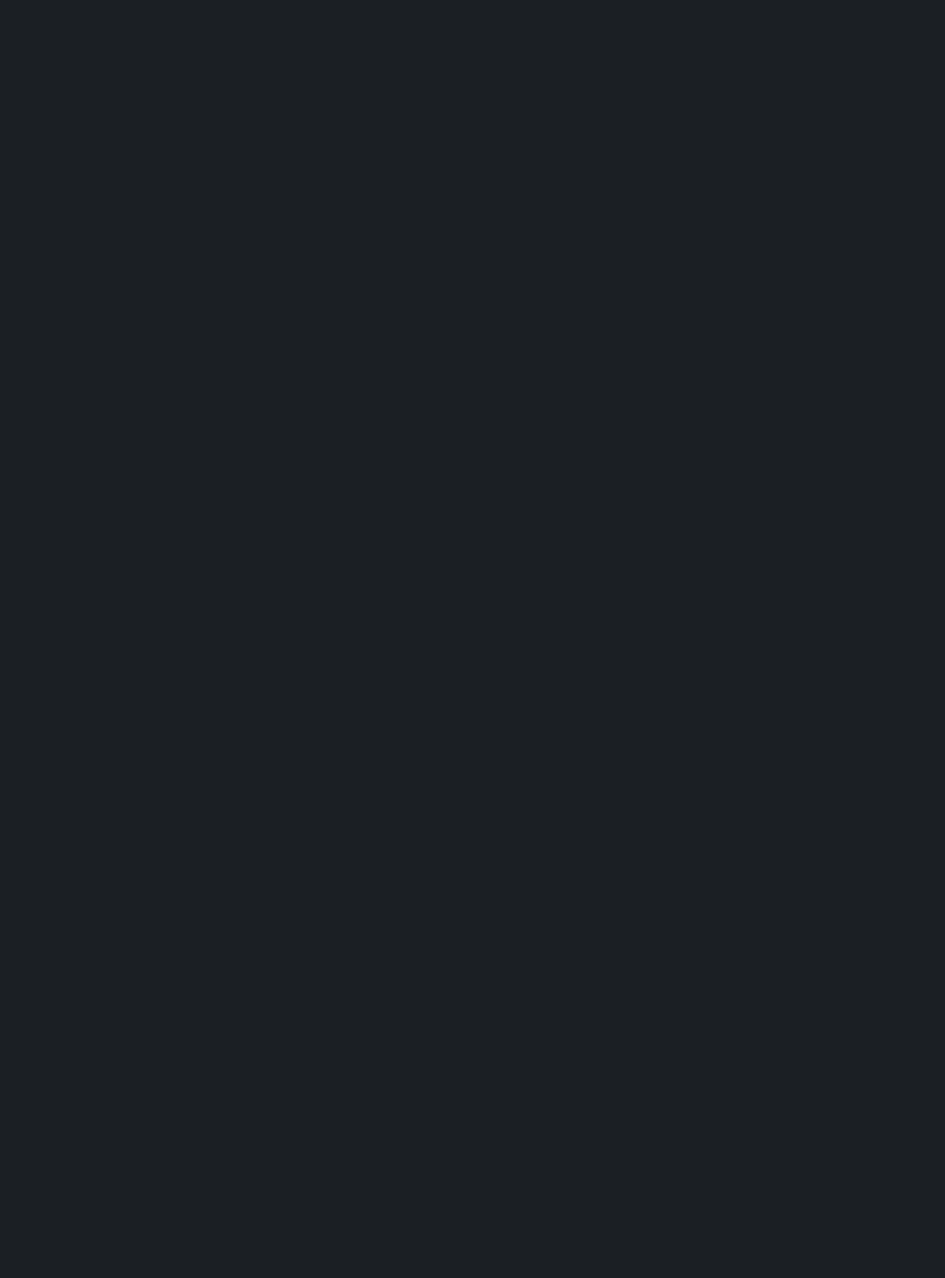
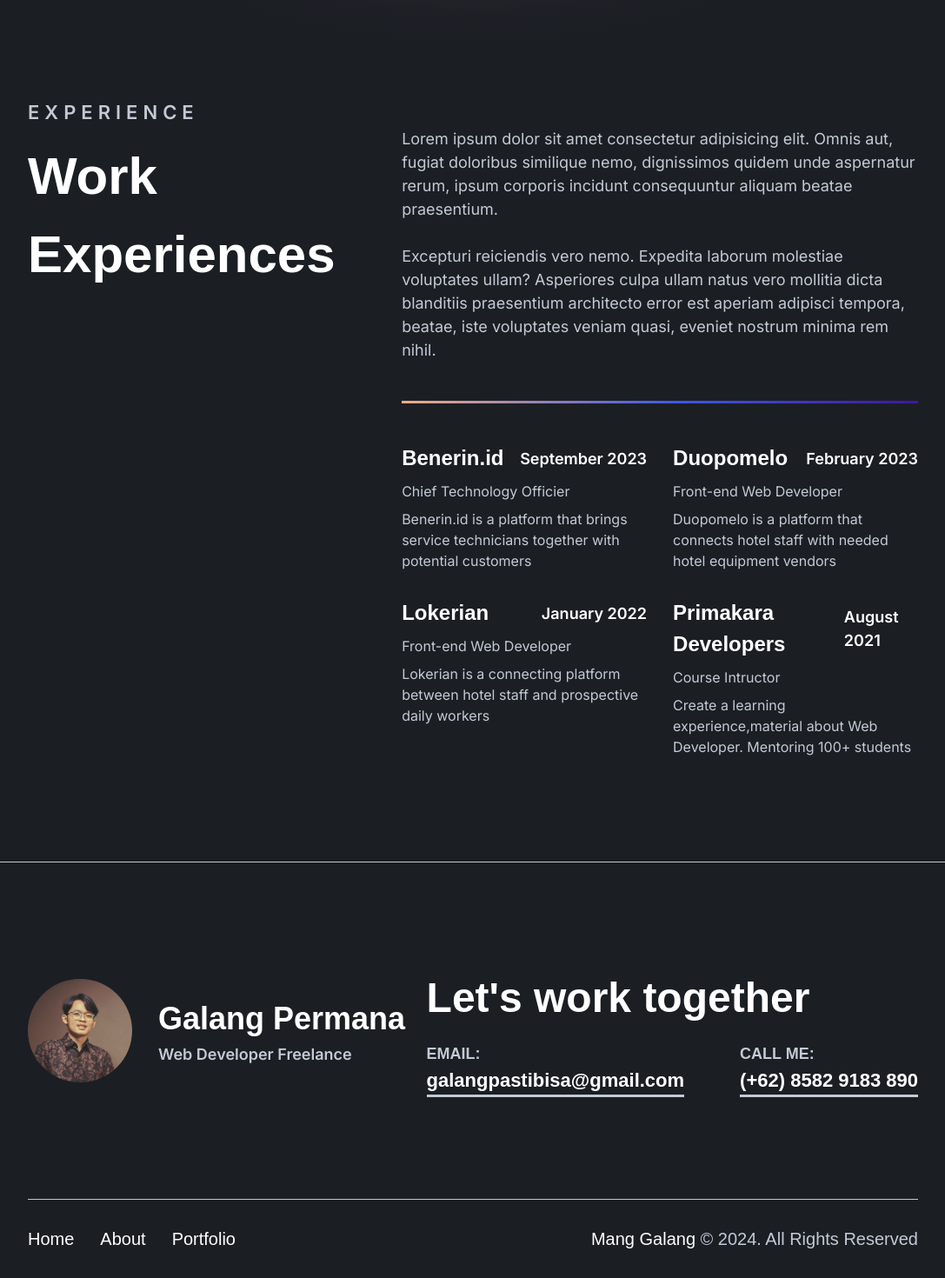
Before and after one commit to manggalang/Portofolio, a Next.js app: page /about in a window 1280 px wide. Shown: the part 505-1975 px from the top of the page at 87% size, without its empty margins (96-1183 px from the left). Before the commit the page ends 800 px from the top, so only its background shows below. Built offline with nearby package versions, Linux system fonts and the light colour scheme.

Commit message:
refactor: refactoring style

```diff
--- a/src/app/about/page.tsx
+++ b/src/app/about/page.tsx
@@ -30,8 +30,8 @@
 
 export default function About() {
   return (
-    <main className={AboutStyle.main}>
-      <section className="container pt-[180px]">
+    <main className={`pt-[180px] ${AboutStyle.main}`}>
+      <section className="container">
         <h1 className="font-semibold text-grey text-[22px] tracking-[6px]">
           INTRODUCTION
         </h1>
@@ -48,8 +48,8 @@
         </p>
       </section>
 
-      <section>
-        <div className="container pt-[120px]">
+      <section className="pt-[120px]">
+        <div className="container">
           <h1 className="font-semibold text-grey text-[22px] tracking-[6px]">
             EXPERIENCE
           </h1>
--- a/src/app/globals.css
+++ b/src/app/globals.css
@@ -10,6 +10,10 @@
 .container {
   max-width: 100%;
   padding: 0 24px;
+}
+
+.font-space-grotesk {
+  font-family: "Space Grotesk Variable", sans-serif;
 }
 
 @media (min-width: 768px) {
@@ -31,25 +35,3 @@
     max-width: 1280px;
   }
 }
-
-.font-space-grotesk {
-  font-family: "Space Grotesk Variable", sans-serif;
-}
-
-.banner {
-  background-image: url("/decorations/gradient-bg.svg");
-  background-size: cover;
-  background-position: center;
-  background-repeat: no-repeat;
-}
-
-.border-about {
-  border-bottom: 0.2rem solid;
-  border-image-slice: 1;
-  border-image-source: linear-gradient(
-    90deg,
-    rgb(242, 172, 132) 0%,
-    rgb(63, 89, 228) 52.6%,
-    rgb(64, 22, 160) 100%
-  );
-}
--- a/src/app/layout.tsx
+++ b/src/app/layout.tsx
@@ -21,8 +21,8 @@
     <html lang="en">
       <body className={inter.className}>
         <Header />
-        {/* {children} */}
-        {/* <Footer /> */}
+        {children}
+        <Footer />
       </body>
     </html>
   );
--- a/src/app/page.tsx
+++ b/src/app/page.tsx
@@ -8,7 +8,7 @@
 export default function Home() {
   return (
     <main>
-      <section className="banner h-[768px]">
+      <section className={`h-[768px] ${HomeStyle.banner}`}>
         <div className="container flex items-center justify-between h-full">
           <div className="relative">
             <div className="absolute left-0 top-[50%] translate-y-[-50%] w-[550px]">
@@ -101,8 +101,8 @@
         </div>
       </section>
 
-      <section className="bg-dark80">
-        <div className="container border-about py-[120px]">
+      <section className="bg-dark80 pt-[120px]">
+        <div className="container">
           <h1 className="font-semibold text-white text-[48px]">ABOUT ME</h1>
 
           <div className="flex items-center justify-between mt-[60px]">
@@ -161,6 +161,7 @@
               </div>
             </div>
           </div>
+          <div className={`pt-[120px] ${HomeStyle.borderAbout}`}></div>
         </div>
       </section>
 
@@ -255,8 +256,8 @@
         </div>
       </section>
 
-      <section className={HomeStyle.portfolio}>
-        <div className="container py-[120px]">
+      <section className={`py-[120px] ${HomeStyle.portfolio}`}>
+        <div className="container">
           <h1 className="font-semibold text-white text-[48px]">MY PORTFOLIO</h1>
           <div className="flex items-center justify-between mt-[60px] ">
             <h2 className="font-space-grotesk font-bold text-white text-[42px]">
--- a/src/components/footer.tsx
+++ b/src/components/footer.tsx
@@ -10,8 +10,9 @@
 export default function Footer() {
   return (
     <footer className="bg-dark90 border-t border-grey mt-[120px]">
-      <div className="border-b border-grey container flex items-start justify-between py-[120px]">
-        <div className="container flex justify-between">
+      <div className="flex items-start justify-between">
+        <div className="border-b border-grey container">
+          <div className="flex justify-between py-[120px]">
             <div className="flex gap-[30px] items-center">
               <Image
                 src="/image/profile-picture.jpg"
@@ -61,8 +62,9 @@
             </div>
           </div>
         </div>
-      <div className="container flex items-center justify-between py-[30px]">
-        <nav className="flex gap-[30px] items-center">
+      </div>
+      <div className="container flex items-center justify-between">
+        <nav className="flex gap-[30px] items-center py-[30px]">
           {navigation.map((item) => (
             <Link
               key={item.name}
```
Also changed, not shown: src/style/home.module.css (+18 -0 lines). Lines whose indentation alone changed are shown as unchanged.
